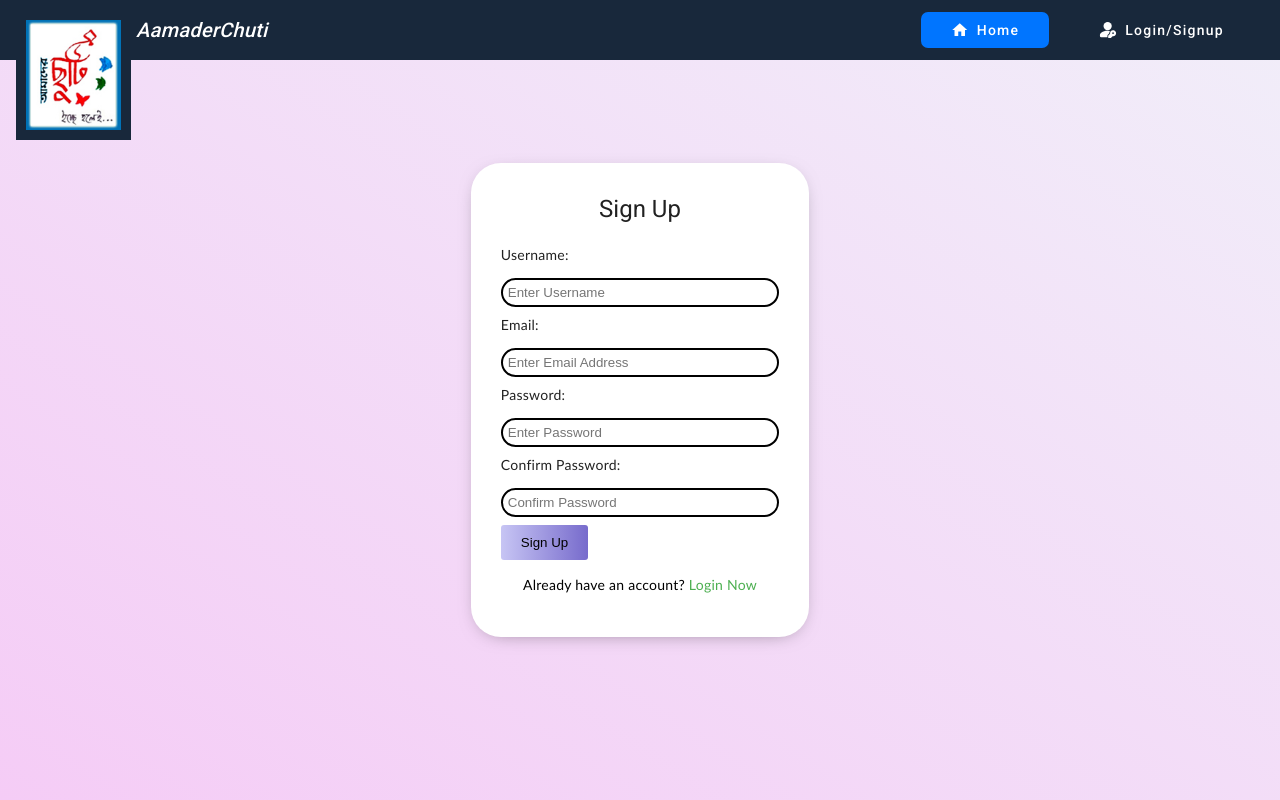
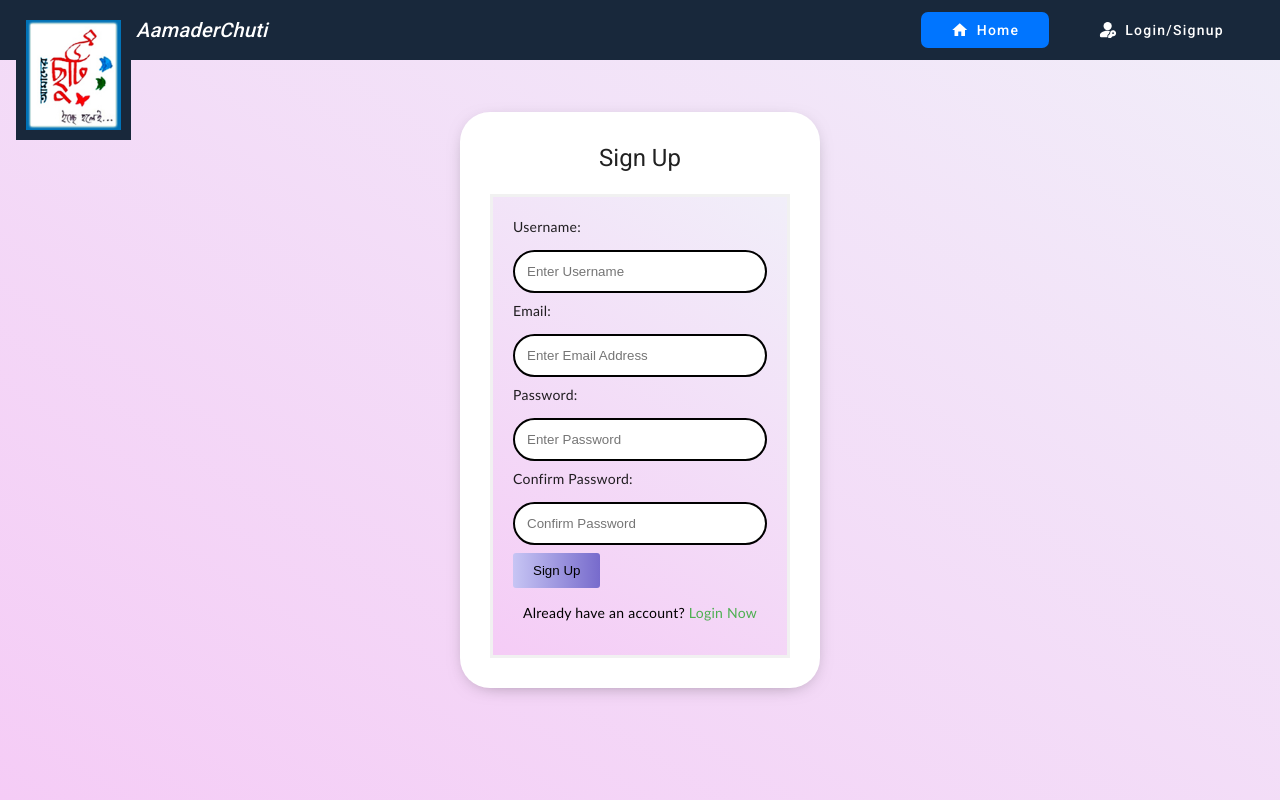
Before and after one commit to Sahil-Ahmed19/AmaderChuti, an Angular app: page /signup in a window 1280 px wide. Built offline with nearby package versions, Linux system fonts and the light colour scheme.

Commit message:
login and sign up set

```diff
--- a/src/app/auth/login/login.component.scss
+++ b/src/app/auth/login/login.component.scss
@@ -31,12 +31,13 @@ input[type=text], input[type=password] {
   box-sizing: border-box;
 }
 button:hover {
- background:green ;
+
      opacity: calc(0.8);
 }
 
 .container {
      padding: 30px;
+     border-radius: 30px;
      box-shadow: 0 4px 21px -12px rgba(0, 0, 0, .66);
 
 }
--- a/src/app/auth/signup/signup.component.scss
+++ b/src/app/auth/signup/signup.component.scss
@@ -9,11 +9,18 @@ body {
   }
 
   .container {
-    background-color: #fff;
-    padding: 30px;
+    background:white;
+    padding:30px;
     border-radius: 30px;
     box-shadow: 0 4px 21px -12px rgba(0, 0, 0, .66);
 
+  }
+  form {
+    border: 3px solid #f1f1f1;
+    width: 300px;
+    padding: 20px;
+    //background-color: white;
+    background: linear-gradient(33deg, #F5CCF6, #F1EEF9);
   }
 
   h1 {
@@ -30,10 +37,11 @@ body {
   input[type="email"],
   input[type="password"] {
     width: 100%;
-    padding: 5px 5px ;
+    margin: 8px 0;
+    padding: 12px ;
     border: 2px solid black;
     border-radius: 50px;
-    margin: 8px 0;
+    display: inline-block;
     box-sizing: border-box;
   }
 
```
